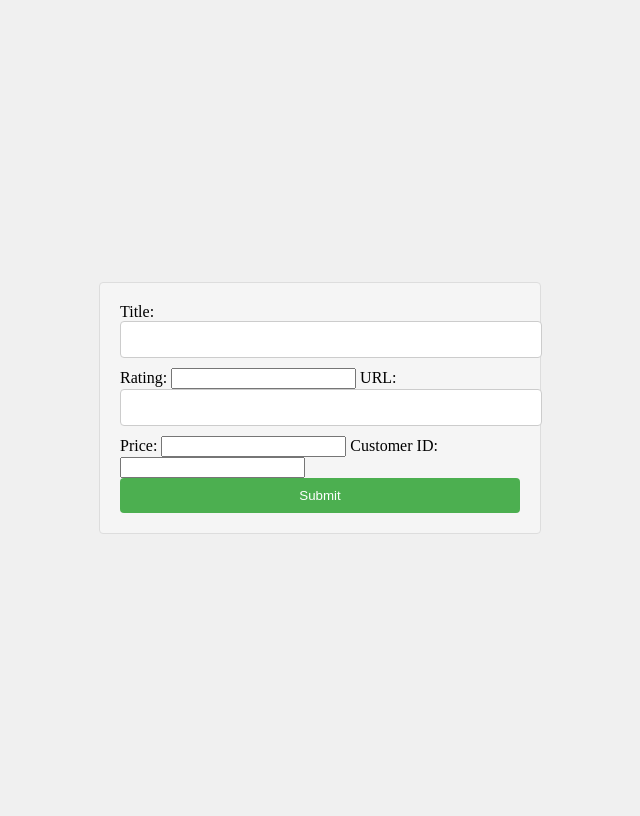
After one commit to ajianjalil/helloFastApi, a Python web app: template templates/add_items.html in a window 1280 px wide. The commit adds this page. Shown: the whole page, without its empty margins (320-960 px from the left). Run offline with Jinja, Linux system fonts and the light colour scheme; the template is opened without the code that fills it, so the values that code supplies are empty.

Commit message:
added add items

```diff
--- /dev/null
+++ b/templates/add_items.html
@@ -0,0 +1,28 @@
+<!DOCTYPE html>
+<html>
+<head>
+  <link rel="stylesheet" type="text/css" href="{{ url_for('static', path='form.css')}}">
+</head>
+<body>
+  <form id="item-form">
+    <label for="title">Title:</label>
+    <input type="text" id="title" name="title">
+
+    <label for="rating">Rating:</label>
+    <input type="number" id="rating" name="rating">
+
+    <label for="url">URL:</label>
+    <input type="text" id="url" name="url">
+
+    <label for="price">Price:</label>
+    <input type="number" id="price" name="price">
+
+    <label for="customer_id">Customer ID:</label>
+    <input type="number" id="customer_id" name="customer_id">
+
+    <button type="submit">Submit</button>
+  </form>
+
+  <script src="{{ url_for('static', path='form.js')}}"></script>
+</body>
+</html>
--- /dev/null
+++ b/templates/form.js
@@ -0,0 +1,48 @@
+document.getElementById("item-form").addEventListener("submit", function(event) {
+    event.preventDefault();
+
+    // Get form values
+    var title = document.getElementById("title").value;
+    var rating = parseInt(document.getElementById("rating").value);
+    var url = document.getElementById("url").value;
+    var price = parseInt(document.getElementById("price").value);
+    var customer_id = parseInt(document.getElementById("customer_id").value);
+
+    // Create JSON object
+    var item = {
+      title: title,
+      rating: rating,
+      url: url,
+      time_updated: null,
+      id: null,
+      price: price,
+      time_created: null,
+      customer_id: customer_id
+    };
+
+    // Log the JSON object
+    console.log(item);
+
+    // Send the JSON object to the server
+    // You can use fetch or AJAX to send the data to your API endpoint
+    // Example using fetch:
+    fetch("/add-item/", {
+      method: "POST",
+      headers: {
+        "Content-Type": "application/json"
+      },
+      body: JSON.stringify(item)
+    })
+    .then(function(response) {
+      if (response.ok) {
+        console.log("Item added successfully!");
+        // Perform any necessary actions on successful response
+      } else {
+        throw new Error("Error: " + response.status);
+      }
+    })
+    .catch(function(error) {
+      console.error(error);
+      // Handle the error appropriately
+    });
+  });
--- a/templates/index.html
+++ b/templates/index.html
@@ -11,7 +11,7 @@
       <h1>Computer Vision Website</h1>
       <nav>
         <ul>
-          <li><a href="home">Home</a></li>
+          <li><a href="add-item-page">Add Items to the website</a></li>
           <li><a href="products">Products</a></li>
           <li><a href="req_call_back_page">Request a call back</a></li>
           <li><a href="#" id="contact-link">Contact Us</a></li>
```
Also changed, not shown: main.py (+5 -21 lines), templates/product_list.js (+6 -6 lines).
